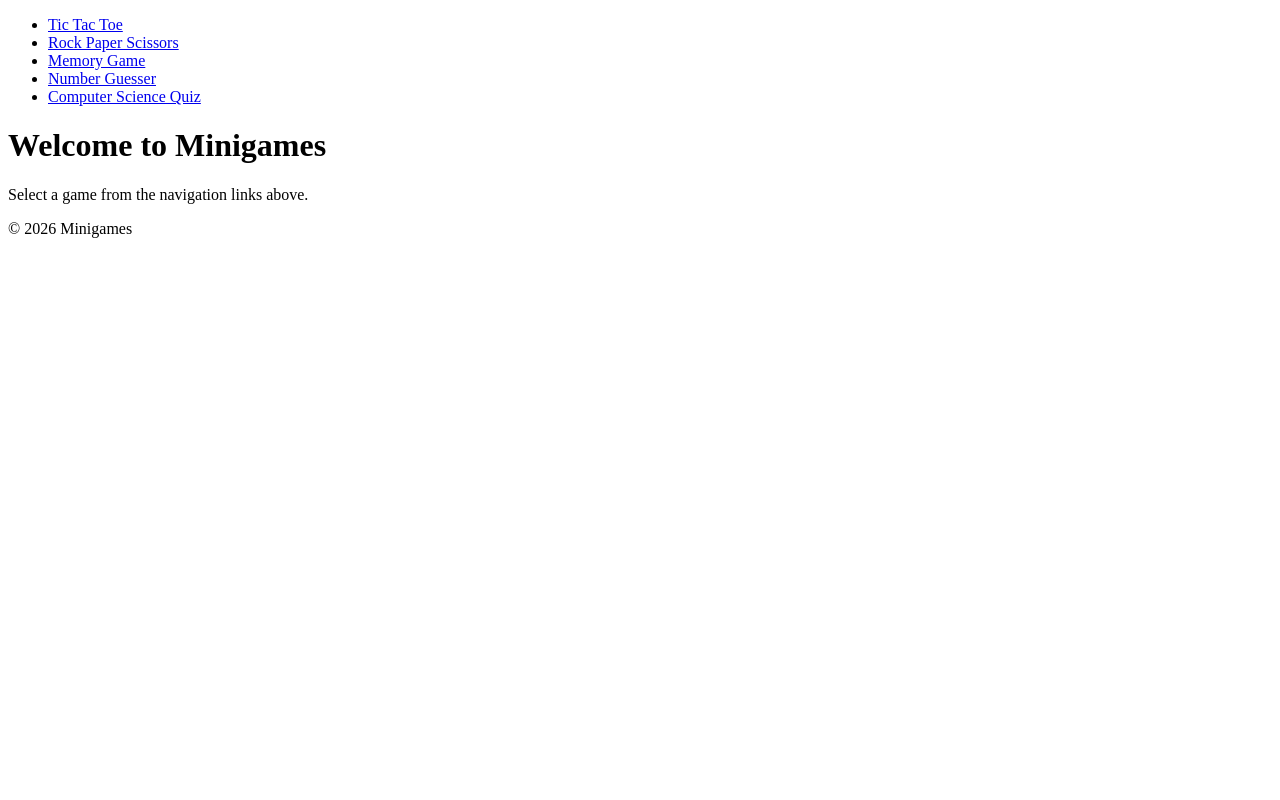
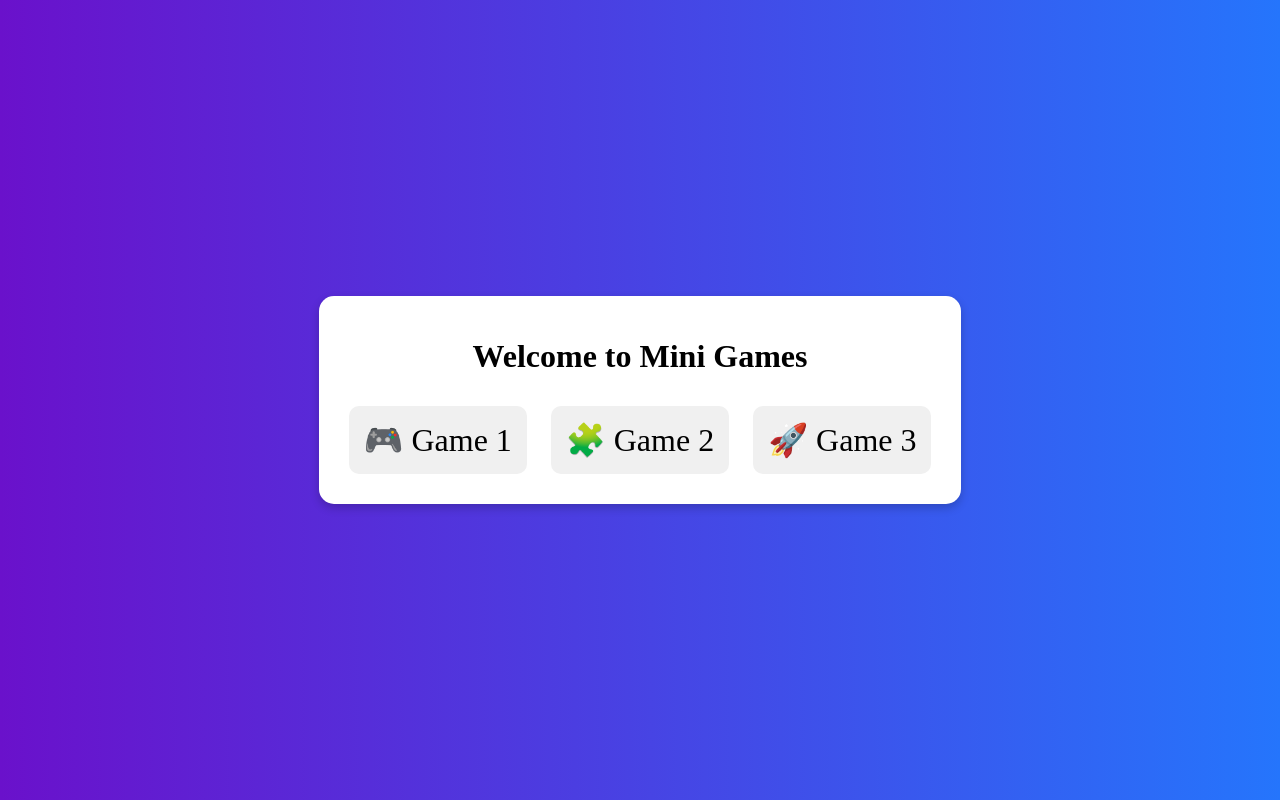
Before and after one commit to deyvisonkevyn303-coder/minigames, a website: page index.html in a window 1280 px wide. Drawn offline with Linux system fonts and the light colour scheme.

Commit message:
Update index.html to add gradient background and game cards

```diff
--- a/index.html
+++ b/index.html
@@ -3,26 +3,55 @@
 <head>
     <meta charset="UTF-8">
     <meta name="viewport" content="width=device-width, initial-scale=1.0">
-    <title>Minigames</title>
+    <title>Mini Games</title>
+    <style>
+        body {
+            height: 100vh;
+            background: linear-gradient(to right, #6a11cb, #2575fc);
+            display: flex;
+            justify-content: center;
+            align-items: center;
+            margin: 0;
+        }
+        .container {
+            background: white;
+            border-radius: 15px;
+            padding: 20px;
+            text-align: center;
+            box-shadow: 0 4px 10px rgba(0, 0, 0, 0.2);
+        }
+        .game-card {
+            display: inline-block;
+            margin: 10px;
+            padding: 15px;
+            border-radius: 10px;
+            background-color: #f0f0f0;
+            text-decoration: none;
+            color: black;
+            transition: background-color 0.3s;
+        }
+        .game-card:hover {
+            background-color: #e0e0e0;
+        }
+        .game-card span {
+            font-size: 2em;
+        }
+    </style>
 </head>
 <body>
-    <header>
-        <nav>
-            <ul>
-                <li><a href="tic-tac-toe.html">Tic Tac Toe</a></li>
-                <li><a href="rock-paper-scissors.html">Rock Paper Scissors</a></li>
-                <li><a href="memory-game.html">Memory Game</a></li>
-                <li><a href="number-guesser.html">Number Guesser</a></li>
-                <li><a href="computer-science-quiz.html">Computer Science Quiz</a></li>
-            </ul>
-        </nav>
-    </header>
-    <main>
-        <h1>Welcome to Minigames</h1>
-        <p>Select a game from the navigation links above.</p>
-    </main>
-    <footer>
-        <p>&copy; 2026 Minigames</p>
-    </footer>
+    <div class="container">
+        <h1>Welcome to Mini Games</h1>
+        <div>
+            <a class="game-card" href="games/game1.html">
+                <span>🎮 Game 1</span>
+            </a>
+            <a class="game-card" href="games/game2.html">
+                <span>🧩 Game 2</span>
+            </a>
+            <a class="game-card" href="games/game3.html">
+                <span>🚀 Game 3</span>
+            </a>
+        </div>
+    </div>
 </body>
 </html>
```
